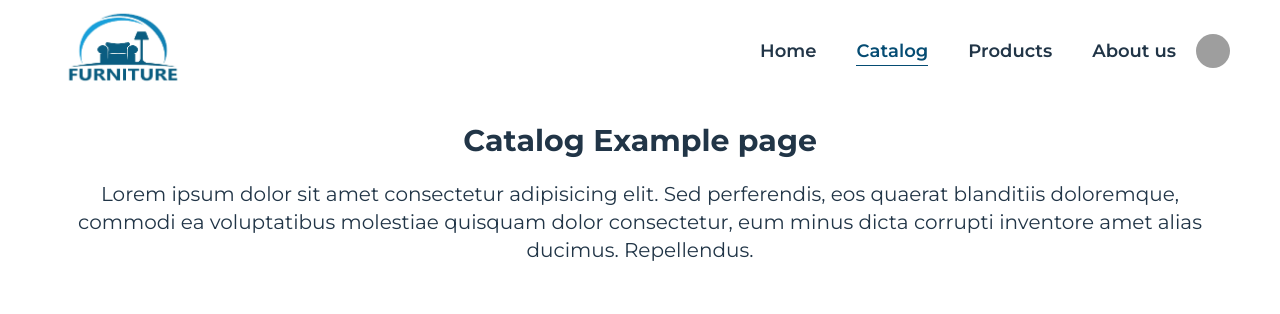
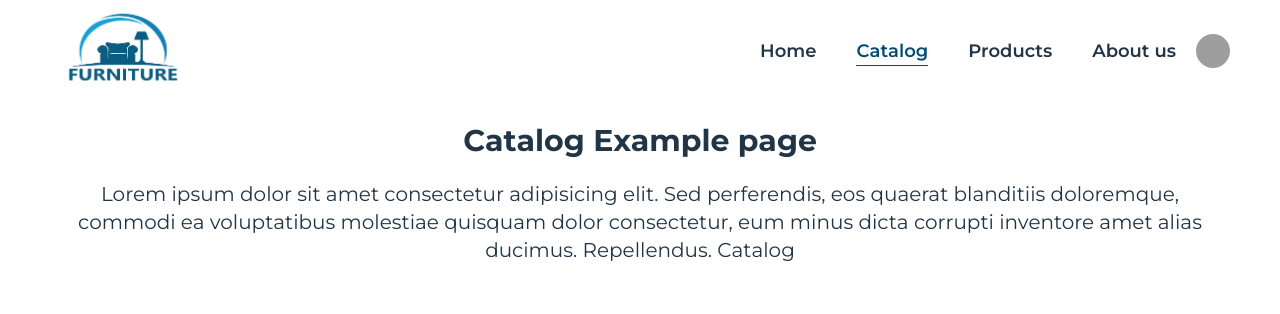
Before and after one commit to guranda26/ecommerce-website, a React (Vite) app: page /catalog in a window 1280 px wide. Shown: the top 314 px of the page. Built offline with nearby package versions, Linux system fonts and the light colour scheme; grey boxes are pictures that could not be loaded; what @commercetools/sdk-client-v2 would draw is missing.

Commit message:
feat: update catalog page

```diff
--- a/src/pages/catalog/Catalog.tsx
+++ b/src/pages/catalog/Catalog.tsx
@@ -9,6 +9,7 @@ function Catalog(): React.JSX.Element {
         perferendis, eos quaerat blanditiis doloremque, commodi ea voluptatibus
         molestiae quisquam dolor consectetur, eum minus dicta corrupti inventore
         amet alias ducimus. Repellendus.
+        Catalog
       </p>
     </>
   );
```
